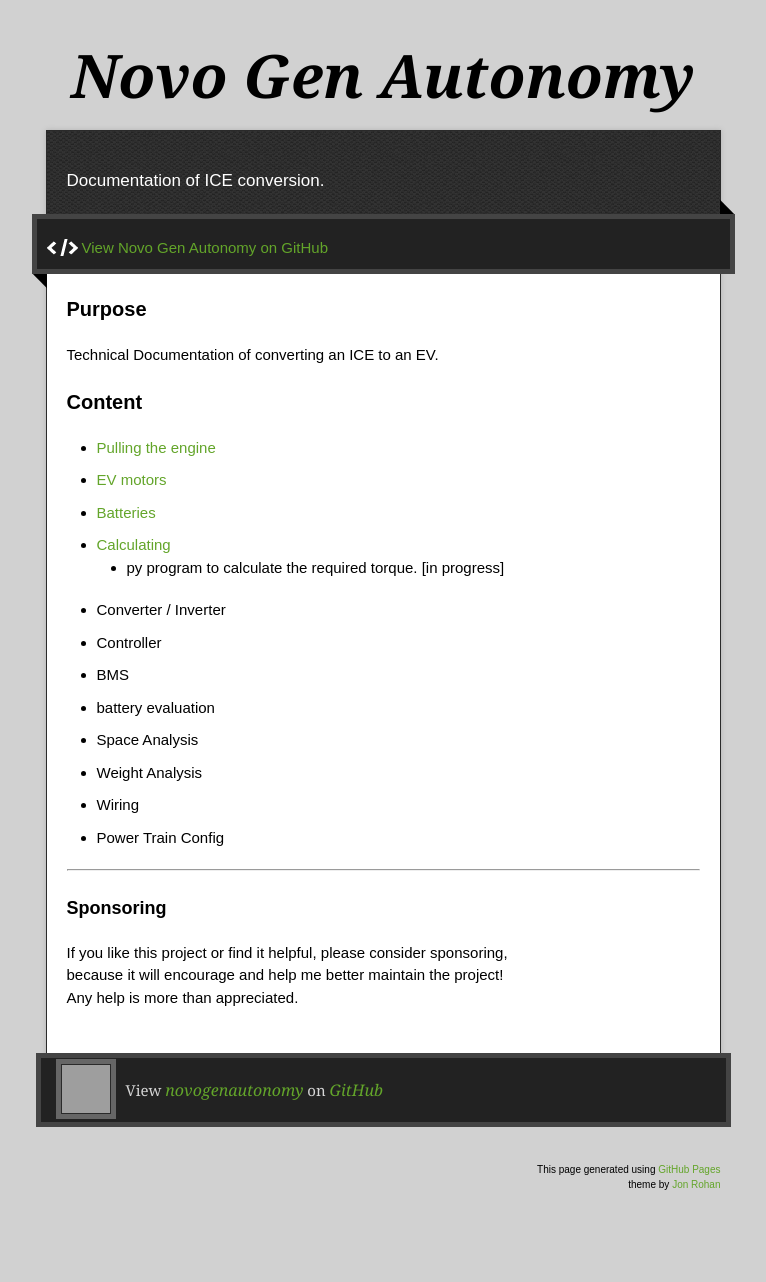
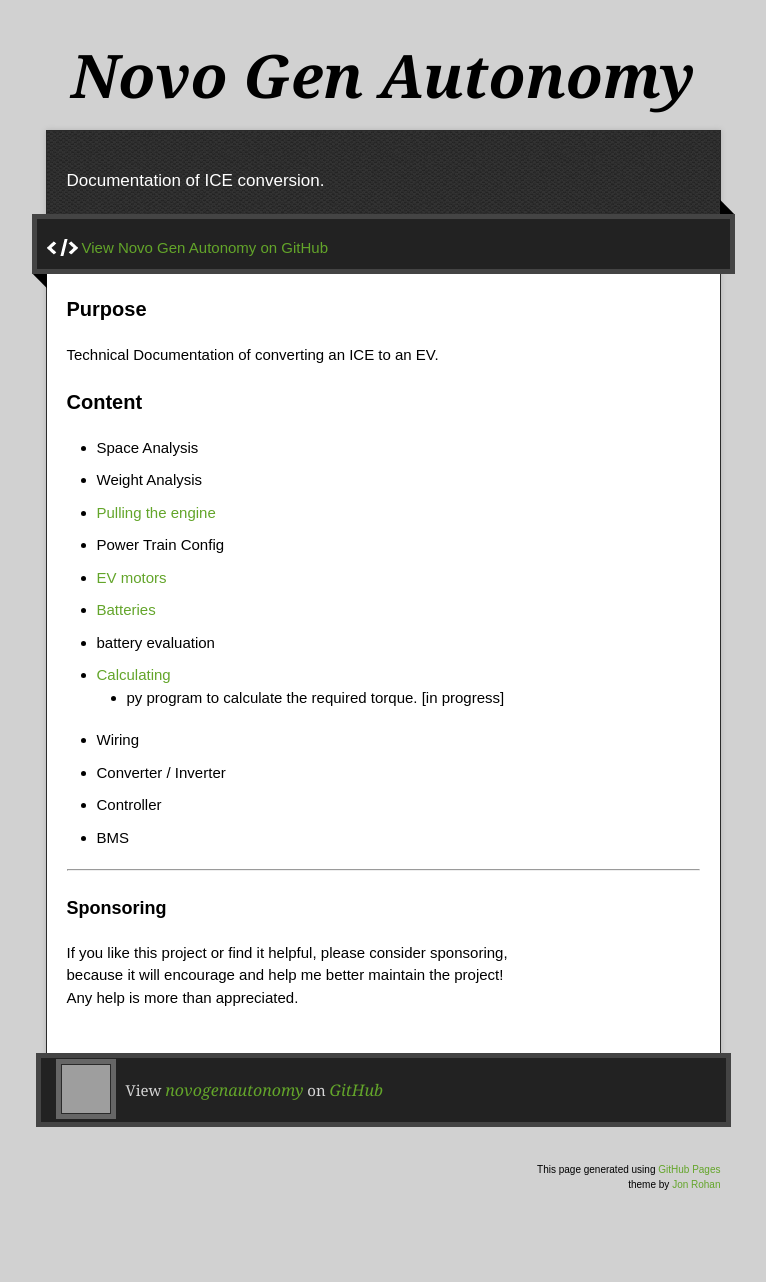
Before and after one commit to novogenautonomy/novogenautonomy.github.io, a Jekyll site: the page built from index.md, in a window 1280 px wide. Shown: the whole page, without its empty margins (257-1023 px from the left). Built offline with Jekyll 4.4.1, drawn with Linux system fonts in a browser that asks for light colours; our own code applies the rules of GitHub Pages for plain Markdown files; grey boxes are pictures that could not be loaded.

```diff
--- a/index.md
+++ b/index.md
@@ -7,19 +7,23 @@ layout: default
 
 ### Content
 
+* Space Analysis
+* Weight Analysis
 * [Pulling the engine](./pulling.md)
+* Power Train Config
 * [EV motors](./evEngine.md)
 * [Batteries](./batteries.md)
+* battery evaluation
 * [Calculating](./calculating.md)
   * py program to calculate the required torque. [in progress]
-*  Converter / Inverter
-*  Controller
-*  BMS
-* battery evaluation
-* Space Analysis
-* Weight Analysis
 * Wiring
-* Power Train Config
+* Converter / Inverter
+* Controller
+* BMS
+
+
+
+
 
 ***
 
```
